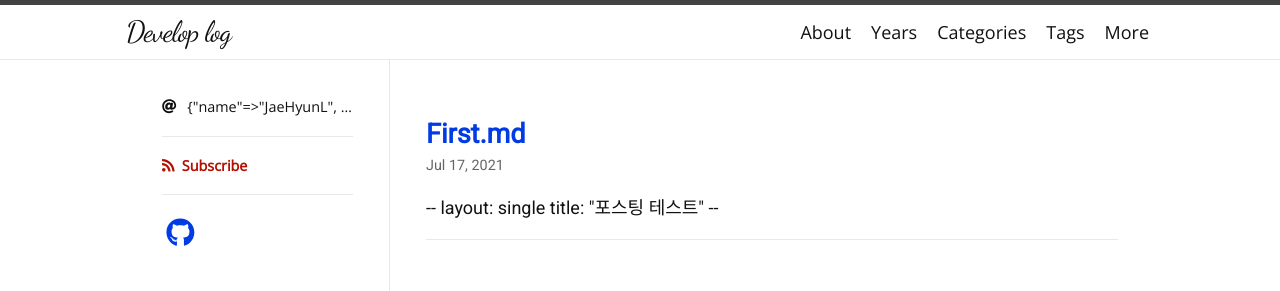
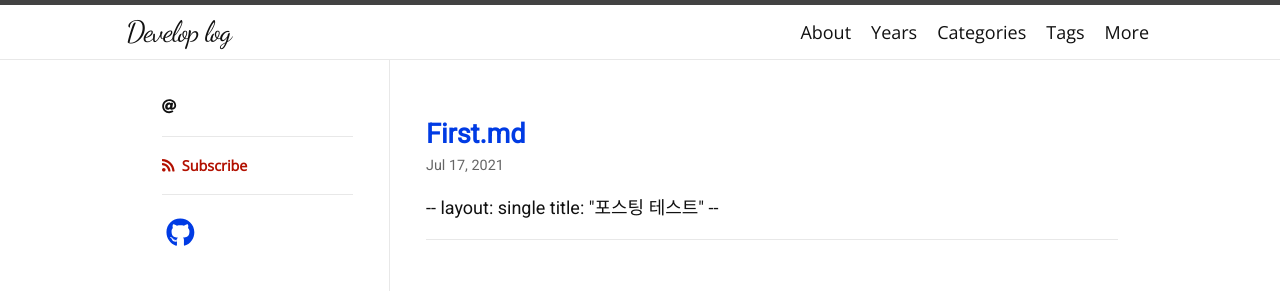
Before and after one commit to JaeHyunL/JaeHyunL.github.io, a Jekyll site: the page built from index.html, in a window 1280 px wide. Shown: the top 291 px of the page. Built offline with Jekyll 4.4.1, drawn with Linux system fonts in a browser that asks for light colours; nearby versions of some CDN libraries; some web fonts are replaced; the list of posts is cut into pages by our own code.

Commit message:
side bar bug test

```diff
--- a/_includes/sidebar.html
+++ b/_includes/sidebar.html
@@ -14,7 +14,11 @@
     {% if site.author -%}
       <li>
         <i class="sidebar-icon fas fa-at"></i>
-        <span class="contact-info p-name">{{ site.author | escape }}</span>
+
+<!--        <span class="contact-info p-name"> {{ site.author | escape }}</span>
+
+        <span class="contact-info p-name"> "{{ site.author | escape }}"</span>
+-->
       </li>
     {%- endif %}
     {% if site.email -%}
```
